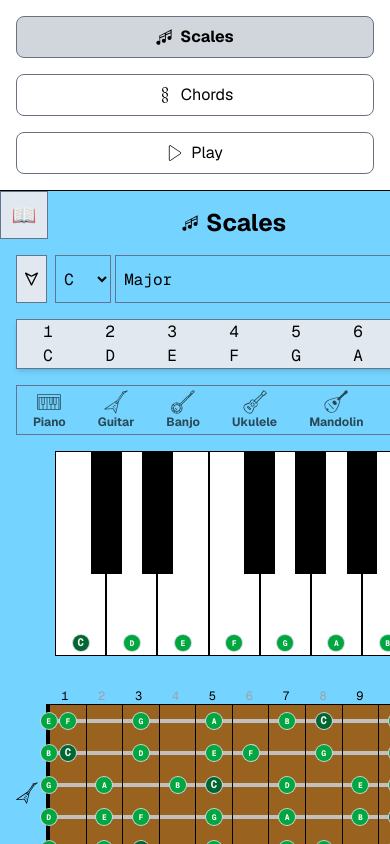
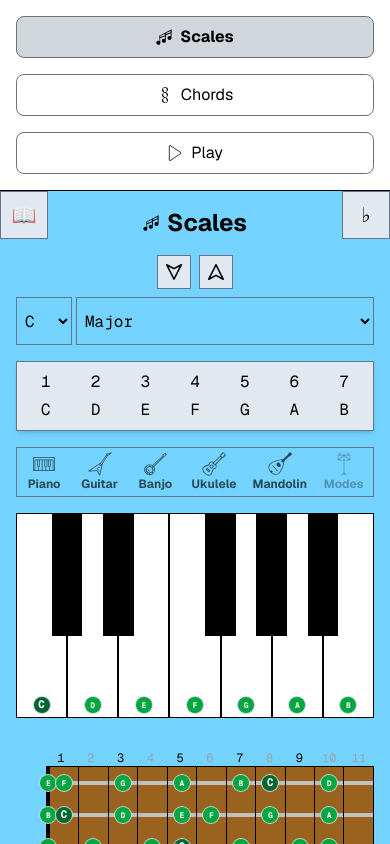
Before and after one commit to kylemichaelsullivan/music-be-simple, a React (Vite) app: page /scales in a window 390 px wide. Shown: the top 844 px of the page. Built offline with nearby package versions, Linux system fonts and the light colour scheme.

Commit message:
FIX: Scales Display (Mobile)

```diff
--- a/src/App.tsx
+++ b/src/App.tsx
@@ -149,7 +149,7 @@ export function App() {
 						<div className='RootComponent flex flex-col min-h-screen w-full overflow-x-hidden'>
 							<Navbar currentTab={activeTab} onTabChange={handleTabChange} />
 							<div className='ScrollSnap flex flex-col flex-1 scroll-snap-align-start w-full'>
-								<div className='relative flex flex-1 min-h-0'>
+								<div className='relative flex flex-1 min-w-0 min-h-0'>
 									<Suspense
 										fallback={
 											<div className='flex flex-1 justify-center items-center p-4'>
--- a/src/components/Main.tsx
+++ b/src/components/Main.tsx
@@ -7,7 +7,10 @@ type MainProps = {
 
 export function Main({ componentName, children }: MainProps) {
 	return (
-		<main className={`${componentName} relative flex flex-col gap-4 flex-1 p-4 z-10`} tabIndex={-1}>
+		<main
+			className={`${componentName} relative flex flex-col gap-4 flex-1 min-w-0 p-4 z-10`}
+			tabIndex={-1}
+		>
 			{children}
 		</main>
 	);
--- a/src/components/Variant.tsx
+++ b/src/components/Variant.tsx
@@ -23,7 +23,7 @@ function ScaleVariant() {
 
 	return (
 		<select
-			className='Variant flex-auto border border-slate-500 rounded-none min-w-16 min-h-12 px-1 hover:ring-1'
+			className='Variant flex-auto border border-slate-500 rounded-none min-w-0 min-h-12 px-1 hover:ring-1'
 			value={variant}
 			name='Scale Variant'
 			aria-label='Scale Variant'
--- a/src/components/displays/Displays.tsx
+++ b/src/components/displays/Displays.tsx
@@ -54,7 +54,7 @@ function DisplaysComponent({
 			showNoteLabels={showNoteLabels}
 			tonic={tonic}
 		>
-			<div className='Displays flex flex-col gap-8 w-full max-w-screen-2xl mx-auto'>
+			<div className='Displays flex flex-col gap-8 w-full min-w-0 max-w-screen-2xl mx-auto'>
 				{orderedDisplays.map((display, index) => {
 					const nextDisplay = orderedDisplays[index + 1];
 					const isLastInstrument = !nextDisplay;
--- a/src/components/displays/DisplaysSelector.tsx
+++ b/src/components/displays/DisplaysSelector.tsx
@@ -38,7 +38,7 @@ export function DisplaysSelector({
 	}, [onFxn]);
 
 	return (
-		<div className='DisplaysSelector relative border border-slate-500'>
+		<div className='DisplaysSelector relative border border-slate-500 min-w-0'>
 			<div className='flex gap-8 justify-center px-4 py-1 overflow-x-auto'>
 				{instrumentSelectors}
 
--- a/src/globals.css
+++ b/src/globals.css
@@ -23,6 +23,7 @@
 }
 
 html {
+	overflow-x: hidden;
 	scroll-snap-type: y proximity;
 }
 
@@ -30,6 +31,7 @@ body {
 	background-color: var(--background);
 	color: var(--black);
 	font-family: "Geist Mono", monospace;
+	overflow-x: hidden;
 }
 
 .Navbar,
--- a/src/pages/Scales/Notes.tsx
+++ b/src/pages/Scales/Notes.tsx
@@ -33,14 +33,14 @@ export function Notes() {
 	const gridClass = getGridClass(noteCount);
 
 	return (
-		<div className='Notes border border-slate-500 bg-slate-200 text-center shadow-md'>
-			<div className={`grid ${gridClass}`}>
+		<div className='Notes flex flex-col gap-1 overflow-x-auto border border-slate-500 bg-slate-200 text-center min-w-0 shadow-md px-1 py-2'>
+			<div className={`grid ${gridClass} min-w-0`}>
 				{rangeOfLength(noteCount).map((index) => (
 					<div key={`note-count-${index + 1}`}>{index + 1}</div>
 				))}
 			</div>
 
-			<div className={`grid ${gridClass}`}>
+			<div className={`grid ${gridClass} min-w-0`}>
 				{notes.map((note: NoteIndex) => {
 					const noteText = getNote(note, usingFlats);
 					const hasFlat = noteText.includes('♭');
--- a/src/pages/Scales/Scale.tsx
+++ b/src/pages/Scales/Scale.tsx
@@ -6,7 +6,7 @@ export function Scale() {
 	const { tonic, handleTonicChange } = useScales();
 
 	return (
-		<div className='Scale flex justify-center gap-1 w-full'>
+		<div className='Scale flex justify-center items-center gap-1 w-full min-w-0 max-w-full mx-auto'>
 			<Tonic tonic={tonic} handleTonicChange={handleTonicChange} />
 			<Variant type='scale' />
 		</div>
--- a/src/pages/Scales/ScaleContainer.tsx
+++ b/src/pages/Scales/ScaleContainer.tsx
@@ -3,10 +3,16 @@ import { Scale } from './Scale';
 
 export function ScaleContainer() {
 	return (
-		<div className='ScaleContainer flex justify-between gap-2'>
-			<TransposeButton direction='down' />
-			<Scale />
-			<TransposeButton direction='up' />
+		<div className='ScaleContainer flex flex-col gap-2 w-full min-w-0 sm:flex-row sm:justify-between sm:items-center'>
+			<div className='flex shrink-0 justify-center gap-2 sm:contents'>
+				<TransposeButton direction='down' />
+				<span className='inline-flex shrink-0 sm:order-2'>
+					<TransposeButton direction='up' />
+				</span>
+			</div>
+			<div className='w-full min-w-0 sm:order-1'>
+				<Scale />
+			</div>
 		</div>
 	);
 }
```
